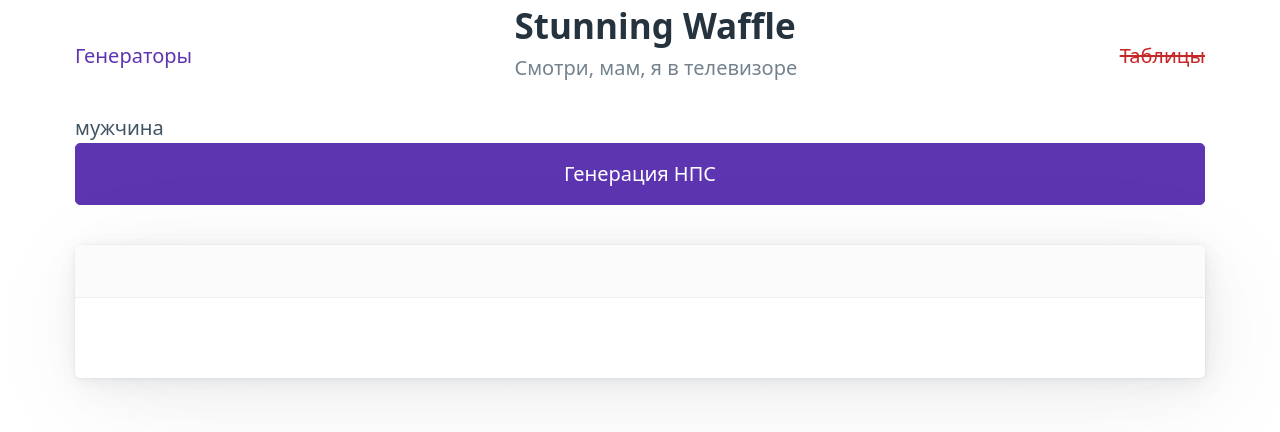
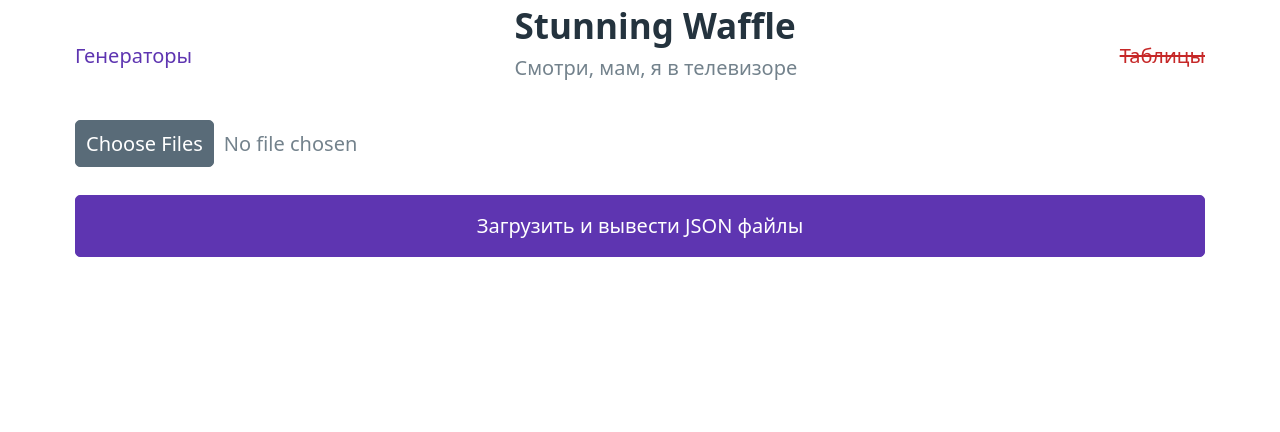
Before and after one commit to EkemRoht/stunning-waffle, a SvelteKit app: page / in a window 1280 px wide. Shown: the top 432 px of the page. Built offline with nearby package versions, Linux system fonts and the light colour scheme.

Commit message:
json uploading

```diff
--- a/src/routes/+page.svelte
+++ b/src/routes/+page.svelte
@@ -1,5 +1,31 @@
+<!-- App.svelte -->
 <script>
-    import NewNPC from "./NewNPC.svelte";
+    let selectedFiles = [];
+    let jsonData = {};
+
+    async function handleFileInput(event) {
+        selectedFiles = event.target.files;
+    }
+
+    async function loadJsonFiles() {
+        jsonData = {}; // Очищаем объект перед загрузкой новых файлов
+
+        for (let i = 0; i < selectedFiles.length; i++) {
+            const file = selectedFiles[i];
+            if (file.type === 'application/json') {
+                try {
+                    const data = await file.text();
+                    jsonData[file.name] = JSON.parse(data);
+                } catch (error) {
+                    console.error(`Ошибка при обработке файла ${file.name}:`, error);
+                }
+            }
+        }
+
+        // Вывести данные в консоль
+        console.log('Загруженные JSON файлы:', jsonData);
+    }
 </script>
 
-<NewNPC/>
+<input type="file" multiple on:change={handleFileInput} />
+<button on:click={loadJsonFiles}>Загрузить и вывести JSON файлы</button>
```
